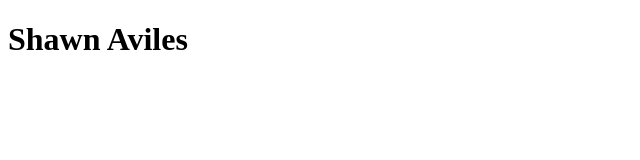
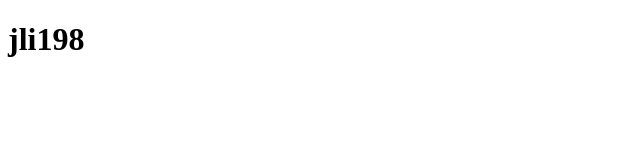
Before and after one commit to stevensblueprint/git-workshop, a plain HTML site: page index.html in a window 1280 px wide. Shown: the whole page, without its empty margins (0-640 px from the left). Drawn offline with Linux system fonts and the light colour scheme.

Commit message:
push name to html

```diff
--- a/index.html
+++ b/index.html
@@ -8,6 +8,6 @@
 </head>
 <body>
 	<!-- change the name below -->
-	<h1>Shawn Aviles</h1>
+	<h1>jli198</h1>
 </body>
 </html>
```
